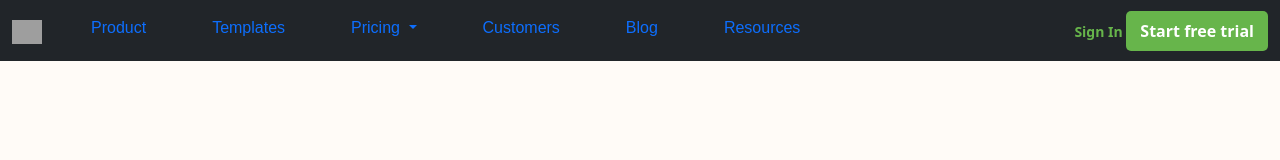
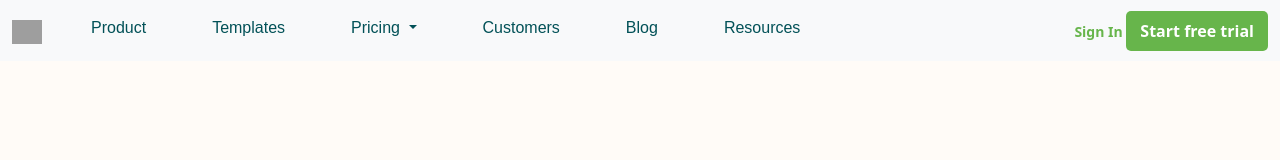
Before and after one commit to VictorSosa-dev/santander-front, a plain HTML site: page index.html in a window 1280 px wide. Shown: the top 160 px of the page. Drawn offline with nearby package versions, Linux system fonts and the light colour scheme; grey boxes are pictures that could not be loaded.

Commit message:
Style navbar

```diff
--- a/index.html
+++ b/index.html
@@ -42,7 +42,7 @@
             </div>
         </header>
     </section> -->
-  <nav class="navbar navbar-expand-lg bg-dark">
+  <nav class="navbar navbar-expand-lg bg-light fixed-top" style="background-color: #fffbf7;">
     <div class="container-fluid">
       <a href="/" class="navbar-brand">
         <img src="https://getmatcha.com/wp-content/uploads/2020/01/Icon-green.png" width="30" height="24" alt="Matcha">
--- a/styles.css
+++ b/styles.css
@@ -244,3 +244,12 @@ li {
   margin-top: 0;
   height: 100%;
 }
+
+.nav-link{
+  color: #025157;
+}
+
+.nav-link:hover{
+  color: #025157;
+  text-decoration: solid
+}
```
